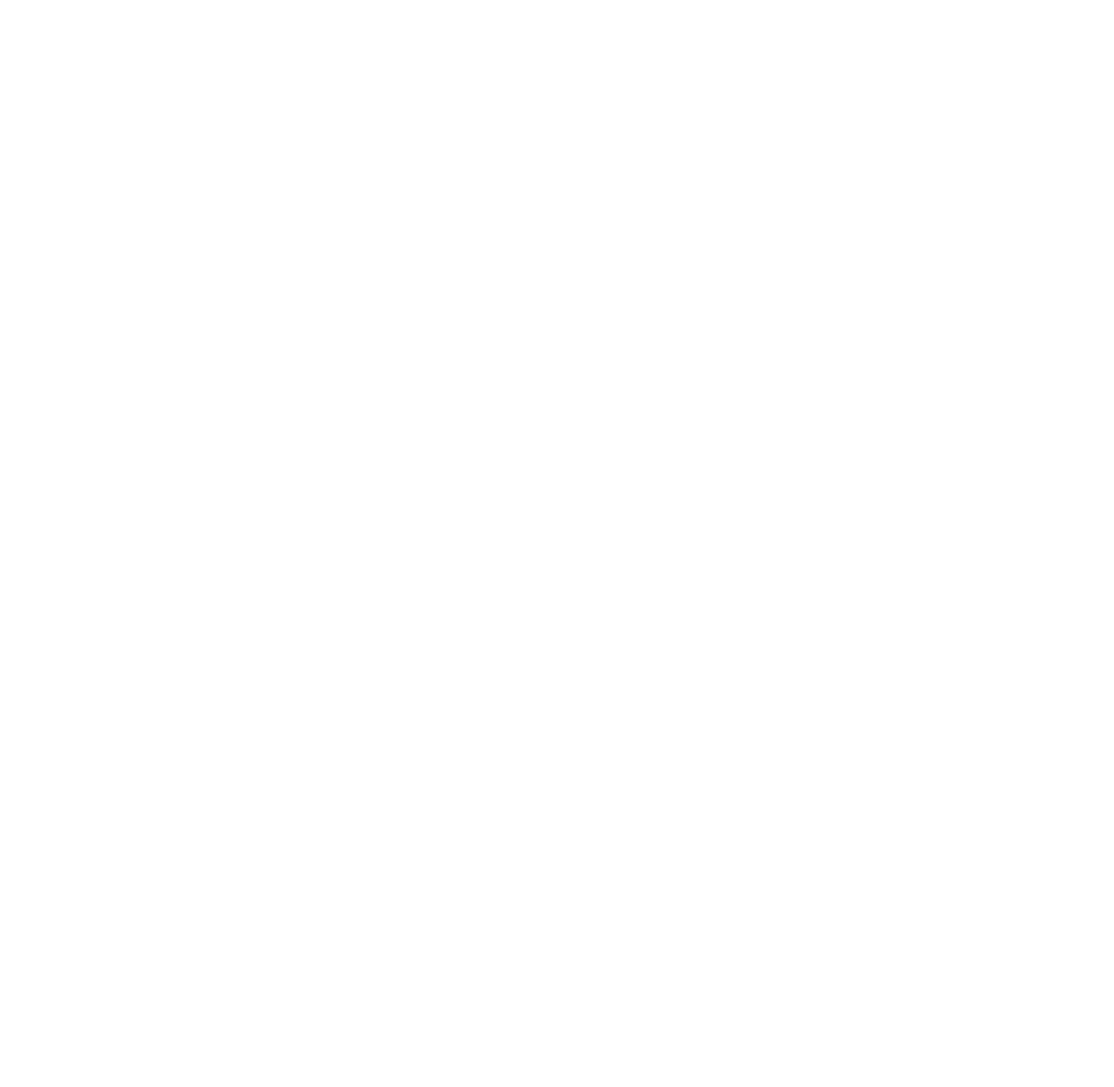
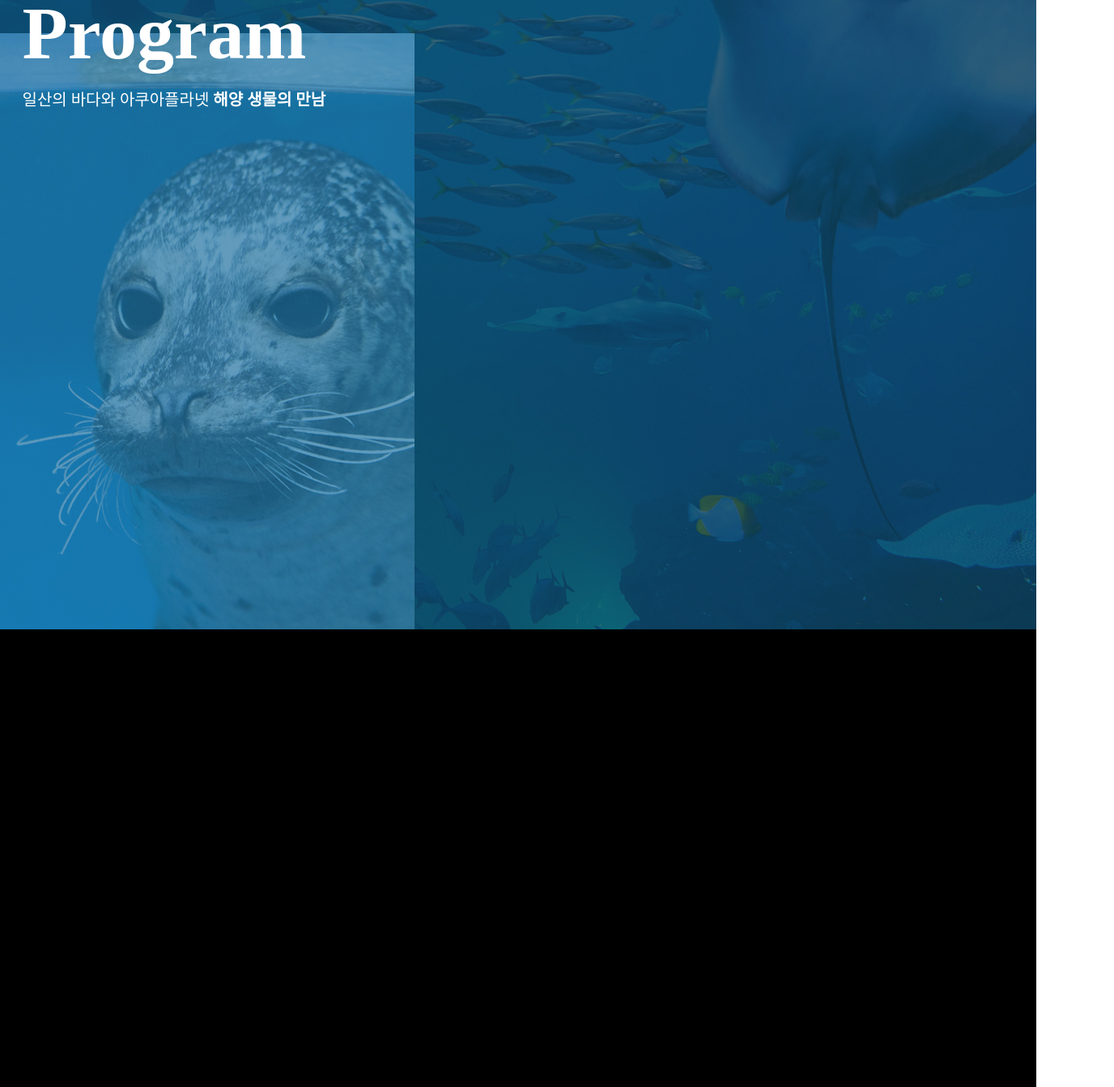
Before and after one commit to kimsanghoTT/clone-aquaplanet-ilsan, a React (Create React App) app in the folder practice/: page / in a window 1280 px wide. Shown: the part 1063-2405 px from the top of the page at 81% size, 1376 px wide, since content can reach past the window. Before the commit the page ends 800 px from the top, so only its background shows below. Built offline with nearby package versions, Linux system fonts and the light colour scheme.

Commit message:
헤더 진짜 완성 + 스크롤 애니메이션 추가

```diff
--- a/practice/package.json
+++ b/practice/package.json
@@ -13,6 +13,7 @@
     "react-dom": "^19.1.0",
     "react-router-dom": "^7.6.0",
     "react-scripts": "5.0.1",
+    "react-scroll": "^1.9.3",
     "web-vitals": "^2.1.0"
   },
   "scripts": {
--- a/practice/src/App.js
+++ b/practice/src/App.js
@@ -2,13 +2,16 @@ import React from "react";
 import Header from "./components/layout/header";
 import Main from "./components/main/main_fullpage";
 import './css/index.css';
+import { Routes, Route, BrowserRouter as Router } from 'react-router-dom';
 
 function App() {
   return (
-    <div>
+    <Router>
       <Header/>
-      <Main/>
-    </div>
+      <Routes>
+        <Route path="/" element={<Main/>}/>
+      </Routes>
+    </Router>
   );
 }
 
--- a/practice/src/components/layout/header.js
+++ b/practice/src/components/layout/header.js
@@ -9,7 +9,6 @@ const Header = () => {
   const [categoryOpen, setCategoryOpen] = useState(false);
   const [joinOpen, setJoinOpen] = useState(false);
   const [hover, setHover] = useState(false);
-
   const navToggleRef = useRef(null);
 
   const today = moment().format("M . DD");
@@ -59,6 +58,28 @@ const Header = () => {
     gsap.to(menu, {opacity: 0, duration: 0.5})
   })
   }
+  useEffect(() => {
+    const scrollEvent = () => {
+
+      //스크롤이 최상단에 왔는지 체크 -> 최상단 = 0
+      const scrollTop = window.pageYOffset || document.documentElement.scrollTop;
+
+      if(scrollTop === 0 ){
+        gsap.to(".upper-nav", {opacity: 1, duration: 0.5, height: "50px"})
+        gsap.to("header", {y: 0, duration: 0.5});
+      }
+      else if(scrollTop !== 0){
+        gsap.to(".upper-nav", {opacity: 0, duration: 0.5, height: 0})
+        gsap.to("header", {y: "-20px", duration: 0.5});
+      }
+    }
+
+    window.addEventListener("scroll", scrollEvent);
+
+    return(() => {
+      window.removeEventListener("scroll", scrollEvent);
+    })
+  },[])
   return (
     <header onMouseEnter={headerMouseOn} onMouseLeave={headerMouseLeave}>
       <div className="upper-nav">
@@ -124,9 +145,7 @@ const Header = () => {
         <div className="nav-inner">
           <div className="logo">
             <a href="/">
-            {
-              hover ? <img src="img/logo_ilsan.png"/> : <img src="img/logo_ilsan_white.png" />
-            }
+            {hover ? <img src="img/logo_ilsan.png"/> : <img src="img/logo_ilsan_white.png" />}
             </a>
           </div>
           <nav className="gnb">
@@ -305,7 +324,6 @@ const Header = () => {
               </a>
             </div>
           </div>
-          <span className="ico-line"></span>
         </div>
       </div>
     </header>
--- /dev/null
+++ b/practice/src/components/main/main_community_section.js
@@ -0,0 +1,11 @@
+import React from "react";
+
+const MainCommunitySection = () => {
+
+    return(
+        <section className="main-section section06">
+
+        </section>
+    )
+}
+export default MainCommunitySection;
--- /dev/null
+++ b/practice/src/components/main/main_event_section.js
@@ -0,0 +1,11 @@
+import React from "react";
+
+const MainEventSection = () => {
+
+    return(
+        <section className="main-section section04">
+
+        </section>
+    )
+}
+export default MainEventSection;
--- a/practice/src/components/main/main_fullpage.js
+++ b/practice/src/components/main/main_fullpage.js
@@ -1,11 +1,54 @@
-import React from "react";
+import React, { useEffect, useRef } from "react";
 import MainVideoSection from "./main_video_section";
+import MainProgramSection from "./main_program_section";
+import { animateScroll as scroll } from "react-scroll";
+import MainInfoSection from "./main_information_section";
+import MainEventSection from "./main_event_section";
+import MainGroupSection from "./main_group_section";
+import MainCommunitySection from "./main_community_section";
 
 const Main = () => {
 
+    const scrolling = useRef(false);
+
+    useEffect(() => {
+        const mouseWheeling = (e) => {
+
+            // 스크롤이 동작 중(애니메이션 중) 이면 중복 실행 방지
+            if(scrolling.current){
+                e.preventDefault();
+                return;
+            }
+
+            e.preventDefault();
+            scrolling.current = true;
+
+            //e.deltaY = 마우스 휠 방향 객체 : 위->양수, 아래->음수 반환
+            const wheelingDirection = e.deltaY > 0 ? 1 : -1
+            scroll.scrollMore(wheelingDirection * 920, {duration: 700, smooth: true});
+
+            setTimeout(() => {
+                scrolling.current = false;
+            }, 900);
+        }
+
+        //페이지가 렌더링 될 때 마우스 휠을 이벤트 동작 대상으로 지정
+        window.addEventListener("wheel", mouseWheeling, {passive : false});
+
+        //렌더링이 끝날 때 마우스 휠을 이벤트 동작 대상에서 제거해 메모리 누수 방지
+        return (() => {
+            window.removeEventListener("wheel", mouseWheeling);
+        })
+
+    },[])
     return(
-        <div>
+        <div className="main-wrapper">
             <MainVideoSection/>
+            <MainProgramSection/>
+            <MainInfoSection/>
+            <MainEventSection/>
+            <MainGroupSection/>
+            <MainCommunitySection/>
         </div>
     )
 }
--- /dev/null
+++ b/practice/src/components/main/main_group_section.js
@@ -0,0 +1,11 @@
+import React from "react";
+
+const MainGroupSection = () => {
+
+    return(
+        <section className="main-section section05">
+
+        </section>
+    )
+}
+export default MainGroupSection;
--- /dev/null
+++ b/practice/src/components/main/main_information_section.js
@@ -0,0 +1,11 @@
+import React from "react";
+
+const MainInfoSection = () => {
+
+    return(
+        <section className="main-section section03">
+
+        </section>
+    )
+}
+export default MainInfoSection;
--- /dev/null
+++ b/practice/src/components/main/main_program_section.js
@@ -0,0 +1,16 @@
+import React from "react";
+
+const MainProgramSection = () => {
+  return (
+    <section className="main-section section02">
+      <div className="program-sub-bg"></div>
+      <div className="program-container-inner">
+        <div className="inner-text-box">
+          <p>Program</p>
+          <p>일산의 바다와 아쿠아플라넷 <strong>해양 생물의 만남</strong></p>
+        </div>
+      </div>
+    </section>
+  );
+};
+export default MainProgramSection;
--- a/practice/src/components/main/main_video_section.js
+++ b/practice/src/components/main/main_video_section.js
@@ -3,14 +3,9 @@ import "../../css/main.css";
 
 const MainVideoSection = () => {
   return (
+    <section className="main-section section01">
       <div className="video-section-container">
-      <video
-        src="/img/ilsan_main_video.mp4"
-        autoPlay
-        muted
-        loop
-        type="video/mp4"
-      />
+        <video src="/img/ilsan_main_video.mp4" autoPlay muted loop type="video/mp4"/>
         <div className="main-video-overlay-text">
         <p>국내 유일 바다코끼리 보유</p>
         <p>수도권 최대 규모 아쿠아리움</p>
@@ -18,6 +13,7 @@ const MainVideoSection = () => {
         <span className="border-highlight"></span>
         </div>
       </div>
+    </section>
   );
 };
 export default MainVideoSection;
--- a/practice/src/css/header.css
+++ b/practice/src/css/header.css
@@ -28,6 +28,9 @@ header:hover .nav-inner {
 }
 header:hover .log-in {
   border-right: 1px solid #e0e0e0;
+}
+header:hover .sub-menu{
+  pointer-events: all;
 }
 /* 헤더 상단 */
 .upper-nav {
@@ -286,6 +289,7 @@ header:hover .log-in {
   margin-top: 10px;
   opacity: 0;
   z-index: 4;
+  pointer-events: none;
 }
 .sub-menu a {
   font-size: 16px;
@@ -476,5 +480,3 @@ header:hover .log-in {
 .item-banner img {
   width: 100%;
 }
-
-/* js 코드 실행 css */
--- a/practice/src/css/main.css
+++ b/practice/src/css/main.css
@@ -1,13 +1,32 @@
+/*메인 페이지 틀*/
+.main-wrapper {
+  padding: 0;
+  margin: 0;
+  width: 100%;
+  scroll-behavior: auto;
+}
+.main-section {
+  width: 100%;
+  height: 920px;
+  background-color: black;
+  margin: 0;
+  padding: 0;
+}
+
+/*비디오 섹션*/
 .video-section-container {
   display: flex;
   justify-content: center;
   align-items: center;
   position: relative;
   width: 100%;
+  height: 100%;
   font-weight: 600;
 }
 .video-section-container video {
+  object-fit: cover;
   width: 100%;
+  height: 100%;
 }
 .main-video-overlay-text {
   text-align: center;
@@ -50,3 +69,39 @@
   transition: 0.4s all;
   z-index: 1;
 }
+
+/*프로그램 섹션*/
+.section02 {
+  background: url(../../public/img/ilsan_main_section_bg02.jpg) no-repeat center;
+  position: relative;
+}
+.program-sub-bg {
+  position: absolute;
+  background: url(../../public/img/ilsan_main_section_subbg.jpg);
+  width: 40vw;
+  height: 92vh;
+  bottom: 0;
+  left: 0;
+}
+.program-container-inner{
+  position: relative;
+    width: 1366px;
+    height: 100%;
+    padding: 0 5px;
+    margin: 0 auto;
+}
+.program-container-inner .inner-text-box{
+  color: #fff;
+  position: absolute;
+  top: 15%;
+  left: 2%;
+  font-size: 20px;
+  font-family: NotoSans-Light;
+}
+.program-container-inner .inner-text-box p:first-child{
+  font-size: 92px;
+  font-family: NotoSans-Bold;
+  font-weight: 600;
+  line-height: 1;
+  margin: 0;
+}
```
Also changed, not shown: 1 other file (tests, documents, lock files or other folders). Lines whose indentation alone changed are shown as unchanged.
